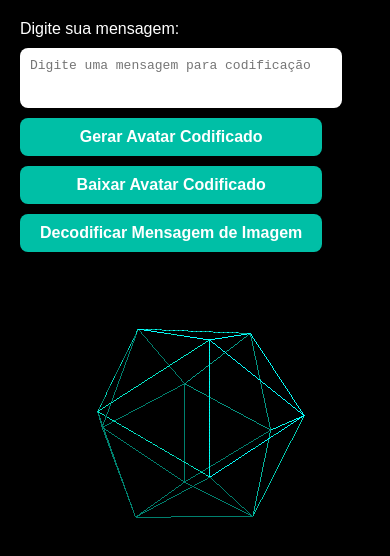
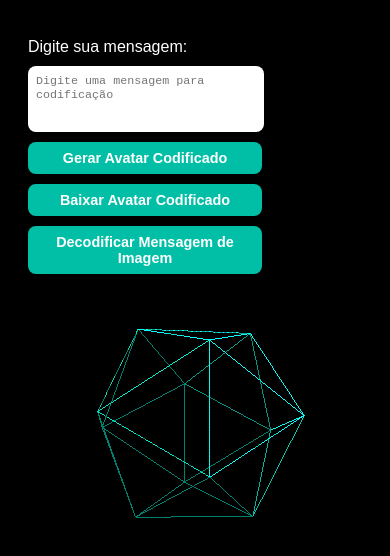
Before and after one commit to Inojoza28/invisio, a plain HTML site: page index.html in a window 390 px wide. Drawn offline with nearby package versions, Linux system fonts and the light colour scheme.

Commit message:
Add files via upload

```diff
--- a/styles.css
+++ b/styles.css
@@ -125,3 +125,53 @@ body {
     font-weight: bold;
     color: #333;
 }
+
+/* Estilos responsivos para telas menores */
+@media screen and (max-width: 768px) {
+    /* Ajusta o painel de controle */
+    #controls {
+        width: 60%;
+        margin: 10px auto;
+        padding: 8px;
+        gap: 10px;
+    }
+
+    /* Redimensiona o botão de visualizar */
+    #openModalButton {
+        padding: 8px;
+        font-size: 0.9em;
+        width: 100%;
+        border-radius: 40px;
+    }
+
+    /* Reduz o tamanho dos botões */
+    #controls button, .close-btn {
+        padding: 8px;
+        font-size: 0.9em;
+        width: 100%;
+        border-radius: 8px;
+    }
+
+    /* Ajusta a caixa de entrada de texto */
+    #controls textarea {
+        padding: 8px;
+        font-size: 0.9em;
+        min-height: 50px;
+        max-height: 150px;
+        width: 94%;
+    }
+
+    /* Ajusta o tamanho do modal e centraliza */
+    .modal-content {
+        width: 90%;
+        max-width: 300px;
+        padding: 15px;
+    }
+
+    /* Redimensiona o canvas */
+    #avatarCanvas {
+        width: 100%;
+        height: auto; /* Mantém a proporção do canvas */
+        max-height: 1000px;
+    }
+}
```
